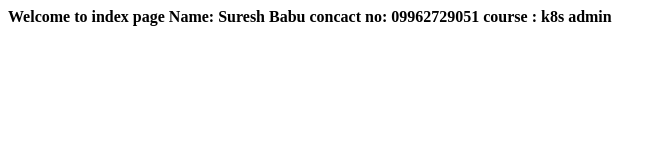
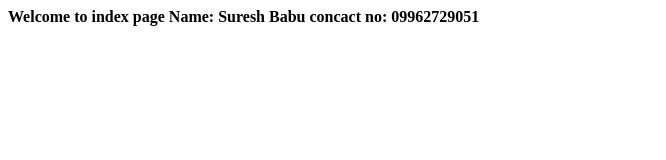
Before and after one commit to Sooribaboo27/webui, a plain HTML site: page index.html in a window 1280 px wide. Shown: the whole page, without its empty margins (0-666 px from the left). Drawn offline with Linux system fonts and the light colour scheme.

Commit message:
Update index.html
removed course

```diff
--- a/index.html
+++ b/index.html
@@ -3,6 +3,5 @@
 Welcome to index page
 Name: Suresh Babu
 concact no: 09962729051
-course : k8s admin
 </h4>
 </html>
```
